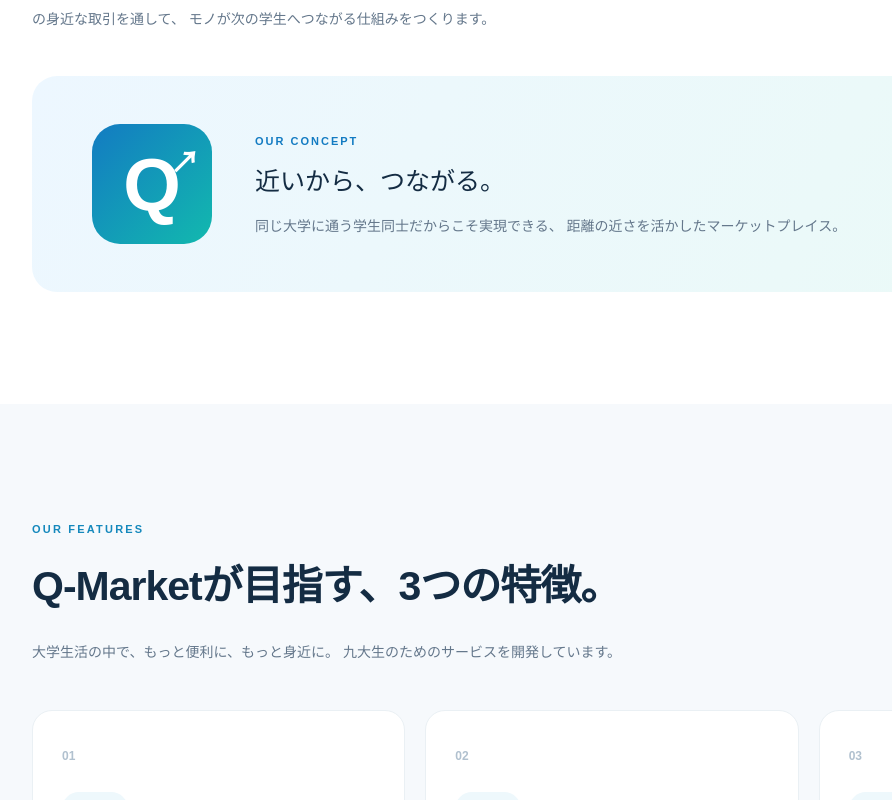
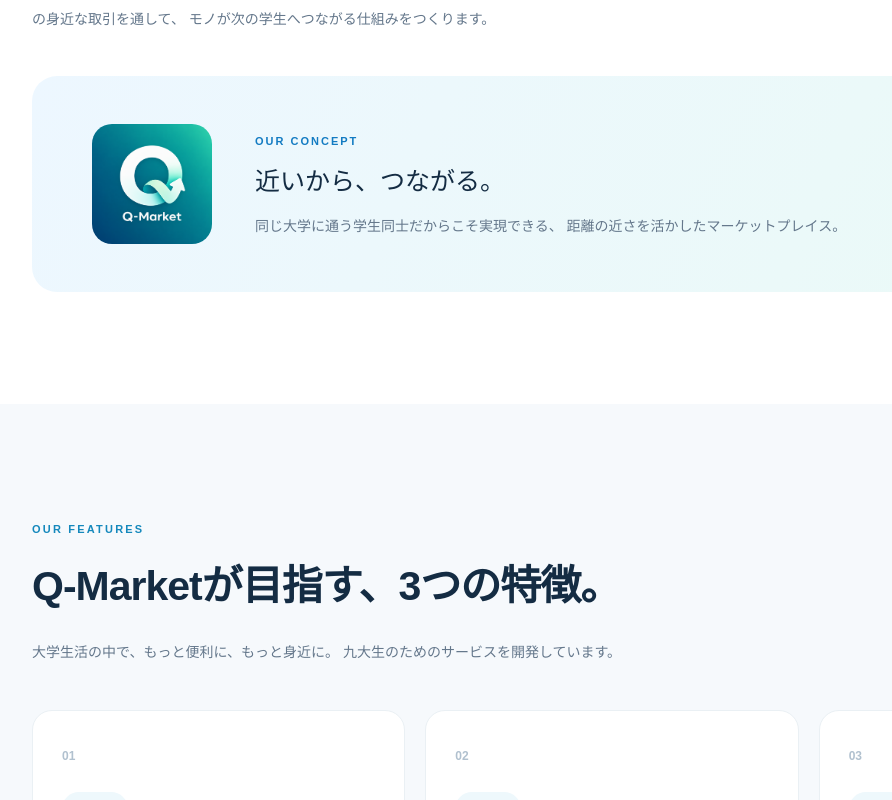
Before and after one commit to yuki0602666/q-market-website, a Next.js app: page / in a window 1280 px wide. Shown: the part 1200-2000 px from the top of the page, without its empty margins (28-920 px from the left). Built offline with nearby package versions, Linux system fonts and the light colour scheme.

Commit message:
Replace placeholder logos with official Q-Market logo

```diff
--- a/app/page.tsx
+++ b/app/page.tsx
@@ -1,3 +1,4 @@
+import Image from "next/image";
 import HomeNews from "@/components/HomeNews";
 import "./home-news.css";
 
@@ -136,7 +137,18 @@
 
           <div className="about-highlight">
             <div className="highlight-icon">
-              Q<span>↗</span>
+              <Image
+                src="/qmarket-logo.png"
+                alt="Q-Market公式ロゴ"
+                width={120}
+                height={120}
+                style={{
+                  width: "100%",
+                  height: "100%",
+                  objectFit: "contain",
+                  borderRadius: "20px",
+                }}
+              />
             </div>
 
             <div>
@@ -304,9 +316,26 @@
 
           <div className="organization-visual">
             <span>BUILDING THE FUTURE</span>
-            <strong>
-              Q<span>↗</span>
-            </strong>
+
+            <div
+              style={{
+                width: "180px",
+                height: "180px",
+                position: "relative",
+                margin: "0 auto",
+              }}
+            >
+              <Image
+                src="/qmarket-logo.png"
+                alt="Q-Market公式ロゴ"
+                fill
+                style={{
+                  objectFit: "contain",
+                }}
+                sizes="180px"
+              />
+            </div>
+
             <p>FOR KYUSHU UNIVERSITY STUDENTS</p>
           </div>
         </div>
```
